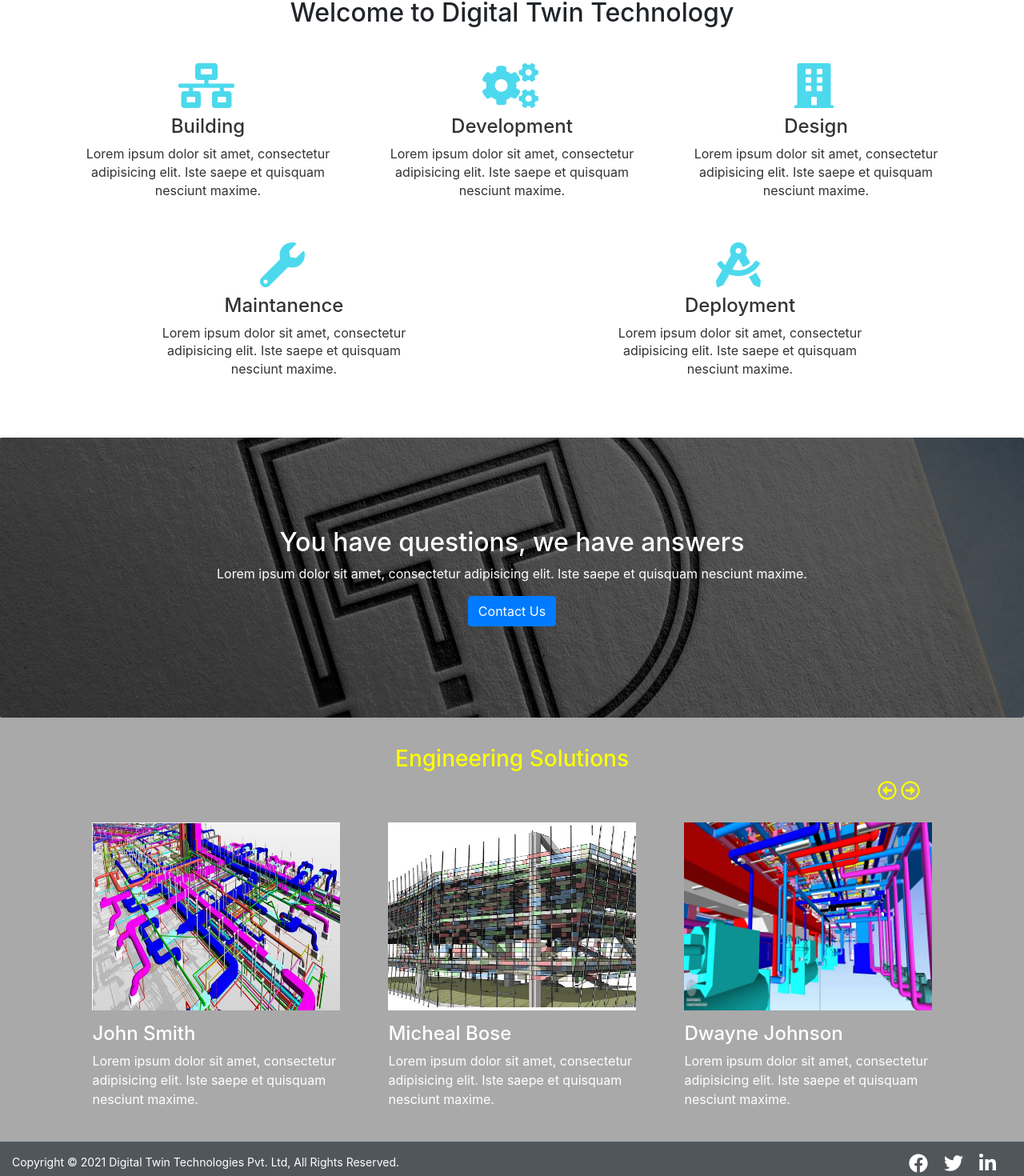
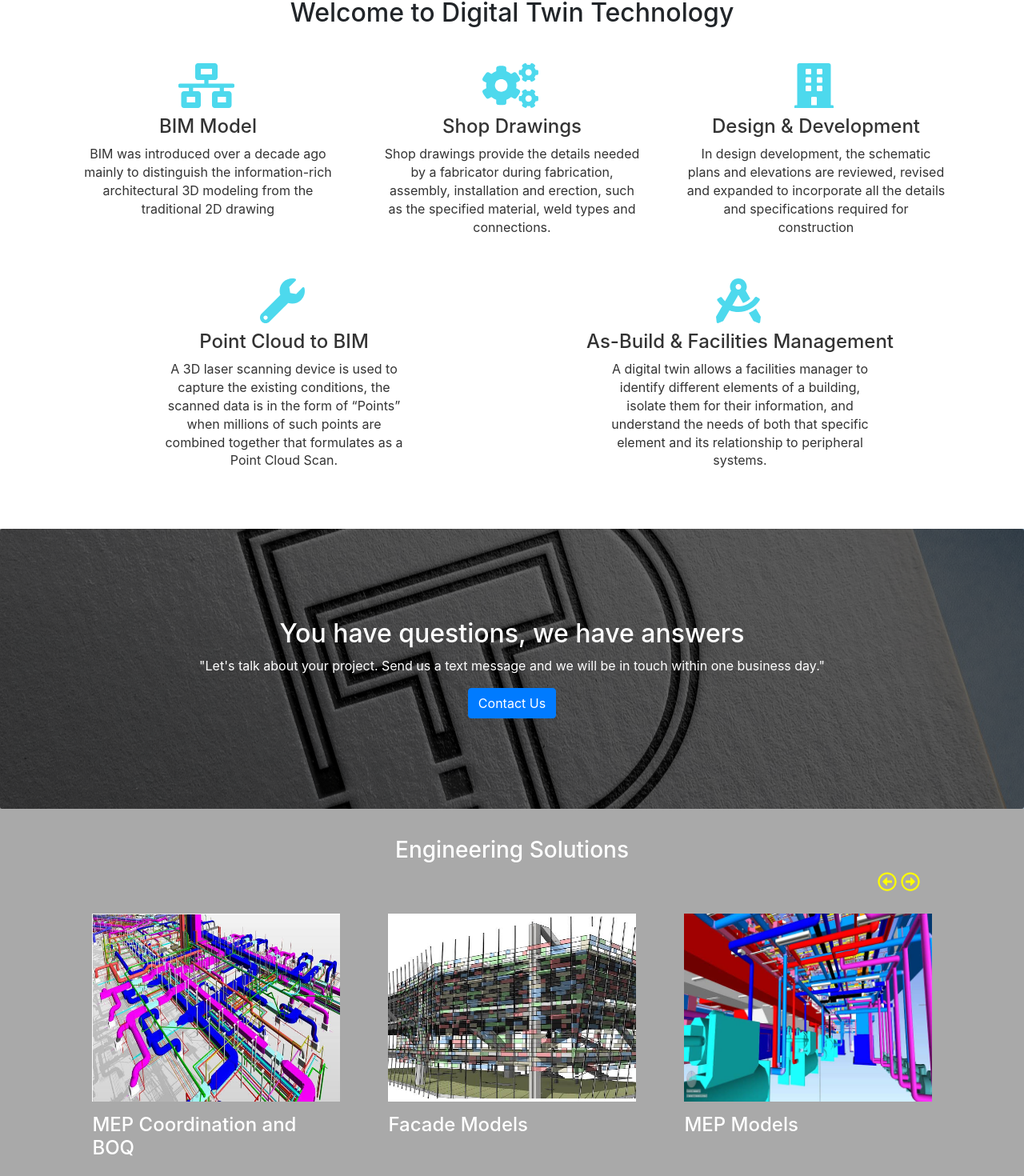
Before and after one commit to thirumalai77/digital_twins, a React (Create React App) app: page / in a window 1280 px wide. Shown: the part 807-2277 px from the top of the page at 80% size. Built offline with nearby package versions, Linux system fonts and the light colour scheme.

Commit message:
Content updated

```diff
--- a/src/components/About/index.js
+++ b/src/components/About/index.js
@@ -17,28 +17,47 @@ function About(){
     const TeamObj = [
         {
             profileImage:sliderImageOne,
-            name:'John Smith',
-            desigination: 'BIM Modeler',
-            description:"Lorem ipsum dolor sit amet, consectetur adipisicing elit. Iste saepe et quisquam nesciunt maxime."
+            name:'BIM Manager',
+            desigination: '',
+            description:`Our BIM Manager is the person who is responsible for the implementation of Building Information
+            Modelling (BIM) and digital construction procedures.
+            He or she deals with organising the digital processes, supervising and generally coordinating orders and
+            the specialised human resources involved in the BIM process. The BIM Manager manages also interacts
+            mainly with two other management figures: the BIM Modeller and the BIM Coordinator; but possess the
+            right background to make the final decisions independently. They have the practical knowledge that
+            allows them to be fully involved in the management process and the creation of standards and
+            documentation.`
         },
         {
             profileImage:sliderImageTwo,
-            name:'Micheal Bose',
-            desigination: 'BIM Modeler',
-            description:"Lorem ipsum dolor sit amet, consectetur adipisicing elit. Iste saepe et quisquam nesciunt maxime."
+            name:'BIM Cooridnator',
+            desigination: '',
+            description:`Our BIM coordinator coordinates the process of generating and managing digital models of places;
+            building information models are virtual files that help with decision-making during the building process.
+            Our coordinators are well-educated in not only the industry in which they works, but in all aspects of
+            construction as well.
+            Aside from time spent in the office, our coordinator also likely spends substantial time at job/build sites
+            to inspect the project and witness progress as it happens; the coordinator can compare real-time
+            progress to the building model plan and revise when needed.`
         },
         {
             profileImage:sliderImageThree,
-            name:'Dwayne Johnson',
-            desigination: 'Managing Director',
-            description:"Lorem ipsum dolor sit amet, consectetur adipisicing elit. Iste saepe et quisquam nesciunt maxime."
-        },
-        {
-            profileImage:sliderImageFour,
-            name:'Robert Downey',
-            desigination: 'Technical Lead',
-            description:"Lorem ipsum dolor sit amet, consectetur adipisicing elit. Iste saepe et quisquam nesciunt maxime."
+            name:'BIM Modeller',
+            desigination: '',
+            description:`Our BIM modeler is the person who actually makes the model. He/She will model the elements, will
+            add the requirement information to the elements. They are able to make new elements (custom revit
+            families for example). He knows how to make schedules which support him in modelling. Modelling for
+            us, is making a 3D element PLUS adding the right info to it.
+            We always like to team up engineers with a modeler. The BIM engineer brings input to the model. He (or
+            she) has the technical knowledge that needs to be brought into the model. It's the responsibility of the
+            engineer to make this happen.`
         }
+        // {
+        //     profileImage:sliderImageFour,
+        //     name:'Robert Downey',
+        //     desigination: 'Technical Lead',
+        //     description:"Lorem ipsum dolor sit amet, consectetur adipisicing elit. Iste saepe et quisquam nesciunt maxime."
+        // }
     ];
     return(
         <Container className="content-div">
@@ -48,9 +67,8 @@ function About(){
             </Col>
             <Col className="col-md-6 text-left">
                 <h2>About Digital Twin</h2>
-                <p>Lorem ipsum dolor sit amet, consectetur adipisicing elit. Sed voluptate nihil eum consectetur similique? Consectetur, quod, incidunt, harum nisi dolores delectus reprehenderit voluptatem perferendis dicta dolorem non blanditiis ex fugiat.</p>
-                <p>Lorem ipsum dolor sit amet, consectetur adipisicing elit. Saepe, magni, aperiam vitae illum voluptatum aut sequi impedit non velit ab ea pariatur sint quidem corporis eveniet. Odit, temporibus reprehenderit dolorum!</p>
-                <p>Lorem ipsum dolor sit amet, consectetur adipisicing elit. Et, consequuntur, modi mollitia corporis ipsa voluptate corrupti eum ratione ex ea praesentium quibusdam? Aut, in eum facere corrupti necessitatibus perspiciatis quis?</p>
+                <p>We're an independently owned strategic creative agency forever curious and ready to transform the way business is done.</p>
+                <p>Although we are a well-oiled machine, our people are talented and we cultivate the importance of honoring their respective crafts. It helps to better serve both each other and our partners and it shows in everything from what we design and produce, so what we value and believe.</p>
             </Col>
             </Row>
             <div className="row">
@@ -67,14 +85,14 @@ function About(){
                                     <small>{team.desigination}</small>
                                 </h3>
                                 <p>{team.description}</p>
-                                <ul className="list-inline">
+                                {/* <ul className="list-inline">
                                     <li><FontAwesomeIcon icon={faFacebook} className="team-social-icons" />
                                     </li>
                                     <li><FontAwesomeIcon icon={faTwitter} className="team-social-icons" />
                                     </li>
                                     <li><FontAwesomeIcon icon={faLinkedinIn} className="team-social-icons" />
                                     </li>
-                                </ul>
+                                </ul> */}
                             </div>
                         </div>
                     </div>
--- a/src/components/Home/BackgroundImageText.js
+++ b/src/components/Home/BackgroundImageText.js
@@ -6,7 +6,7 @@ function BackgroundImageText(){
             <div className="card-img-overlay banner-overlay"></div>
             <div className="banner-content container">
             <h2>You have questions, we have answers</h2>
-            <p>Lorem ipsum dolor sit amet, consectetur adipisicing elit. Iste saepe et quisquam nesciunt maxime.</p>
+            <p>"Let's talk about your project. Send us a text message and we will be in touch within one business day."</p>
             <p> <Button variant="primary">Contact Us</Button> </p>
             </div>
         </div>
--- a/src/components/Home/ContentIcon.js
+++ b/src/components/Home/ContentIcon.js
@@ -11,28 +11,28 @@ function ContentIcon(){
     const TeamObj = [
         {
             icon:faNetworkWired,
-            name:'Building',
-            description:"Lorem ipsum dolor sit amet, consectetur adipisicing elit. Iste saepe et quisquam nesciunt maxime."
+            name:'BIM Model',
+            description:"BIM was introduced over a decade ago mainly to distinguish the information-rich architectural 3D modeling from the traditional 2D drawing"
         },
         {
             icon:faCogs,
-            name:'Development',
-            description:"Lorem ipsum dolor sit amet, consectetur adipisicing elit. Iste saepe et quisquam nesciunt maxime."
+            name:'Shop Drawings',
+            description:"Shop drawings provide the details needed by a fabricator during fabrication, assembly, installation and erection, such as the specified material, weld types and connections."
         },
         {
             icon:faBuilding,
-            name:'Design',
-            description:"Lorem ipsum dolor sit amet, consectetur adipisicing elit. Iste saepe et quisquam nesciunt maxime."
+            name:'Design & Development',
+            description:"In design development, the schematic plans and elevations are reviewed, revised and expanded to incorporate all the details and specifications required for construction"
         },
         {
             icon:faWrench,
-            name:'Maintanence',
-            description:"Lorem ipsum dolor sit amet, consectetur adipisicing elit. Iste saepe et quisquam nesciunt maxime."
+            name:'Point Cloud to BIM',
+            description:"A 3D laser scanning device is used to capture the existing conditions, the scanned data is in the form of “Points” when millions of such points are combined together that formulates as a Point Cloud Scan."
         },
         {
             icon:faDraftingCompass,
-            name:'Deployment',
-            description:"Lorem ipsum dolor sit amet, consectetur adipisicing elit. Iste saepe et quisquam nesciunt maxime."
+            name:'As-Build & Facilities Management',
+            description:"A digital twin allows a facilities manager to identify different elements of a building, isolate them for their information, and understand the needs of both that specific element and its relationship to peripheral systems."
         }
     ];
     return(
--- a/src/components/Home/HomeSlider.js
+++ b/src/components/Home/HomeSlider.js
@@ -4,33 +4,33 @@ import sliderImageOne from '../../assets/images/HomeSlider/Slide_1.jpeg';
 import sliderImageTwo from '../../assets/images/HomeSlider/Slide_2.jpeg';
 import sliderImageThree from '../../assets/images/HomeSlider/Slide_3.jpeg';
 import sliderImageFour from '../../assets/images/HomeSlider/Slide_4.jpeg';
-import sliderImageFive from '../../assets/images/HomeSlider/Slide_5.jpeg';
+import sliderImageFive from '../../assets/images/HomeSlider/Slide_5.jpg';
 function HomeSlider(){
     const sliderObj = [
         {
             sliderImage:sliderImageOne,
-            sliderHeader:'First Slide Label',
-            sliderDesc: 'Nulla vitae elit libero, a pharetra augue mollis interdum.'
+            sliderHeader:'MEP Coordination and BOQ',
+            sliderDesc: ''
         },
         {
             sliderImage:sliderImageTwo,
-            sliderHeader:'Second Slide Label',
-            sliderDesc: 'Nulla vitae elit libero, a pharetra augue mollis interdum.'
+            sliderHeader:'Facade Models',
+            sliderDesc: ''
         },
         {
             sliderImage:sliderImageThree,
-            sliderHeader:'Third Slide Label',
-            sliderDesc: 'Nulla vitae elit libero, a pharetra augue mollis interdum.'
+            sliderHeader:'MEP Models',
+            sliderDesc: ''
         },
         {
             sliderImage:sliderImageFour,
-            sliderHeader:'Four Slide Label',
-            sliderDesc: 'Nulla vitae elit libero, a pharetra augue mollis interdum.'
+            sliderHeader:'Structure Models',
+            sliderDesc: ''
         },
         {
             sliderImage:sliderImageFive,
-            sliderHeader:'Five Slide Label',
-            sliderDesc: 'Nulla vitae elit libero, a pharetra augue mollis interdum.'
+            sliderHeader:'Architecture Models',
+            sliderDesc: ''
         }
     ]
     return(
--- a/src/components/Home/Homecontentslider.js
+++ b/src/components/Home/Homecontentslider.js
@@ -16,23 +16,23 @@ function Homecontentslider(props){
     const TeamObj = [
         {
             bannerImage:sliderImageOne,
-            title:'John Smith',
-            description:"Lorem ipsum dolor sit amet, consectetur adipisicing elit. Iste saepe et quisquam nesciunt maxime."
+            title:'MEP Coordination and BOQ',
+            description:""
         },
         {
             bannerImage:sliderImageTwo,
-            title:'Micheal Bose',
-            description:"Lorem ipsum dolor sit amet, consectetur adipisicing elit. Iste saepe et quisquam nesciunt maxime."
+            title:'Facade Models',
+            description:""
         },
         {
             bannerImage:sliderImageThree,
-            title:'Dwayne Johnson',
-            description:"Lorem ipsum dolor sit amet, consectetur adipisicing elit. Iste saepe et quisquam nesciunt maxime."
+            title:'MEP Models',
+            description:""
         },
         {
             bannerImage:sliderImageFour,
-            title:'Robert Downey',
-            description:"Lorem ipsum dolor sit amet, consectetur adipisicing elit. Iste saepe et quisquam nesciunt maxime."
+            title:'Structure Models',
+            description:""
         }
     ];
     const settings = {
--- a/src/components/Services/index.js
+++ b/src/components/Services/index.js
@@ -25,25 +25,33 @@ function Services(){
 
         <div class="container split-div">
         <Tabs defaultActiveKey="profile" id="uncontrolled-tab-example">
-            <Tab eventKey="home" title="Home">
+            <Tab eventKey="home" title="Models">
             <div style={{textAlign:'left',marginLeft:10}}>
-            <h4 style={{marginTop:15}}>Service One</h4>
-                <p>Lorem ipsum dolor sit amet, consectetur adipisicing elit. Quae repudiandae fugiat illo cupiditate excepturi esse officiis consectetur, laudantium qui voluptatem. Ad necessitatibus velit, accusantium expedita debitis impedit rerum totam id. Lorem ipsum dolor sit amet, consectetur adipisicing elit. Natus quibusdam recusandae illum, nesciunt, architecto, saepe facere, voluptas eum incidunt dolores magni itaque autem neque velit in. At quia quaerat asperiores.</p>
-                <p>Lorem ipsum dolor sit amet, consectetur adipisicing elit. Quae repudiandae fugiat illo cupiditate excepturi esse officiis consectetur, laudantium qui voluptatem. Ad necessitatibus velit, accusantium expedita debitis impedit rerum totam id. Lorem ipsum dolor sit amet, consectetur adipisicing elit. Natus quibusdam recusandae illum, nesciunt, architecto, saepe facere, voluptas eum incidunt dolores magni itaque autem neque velit in. At quia quaerat asperiores.</p>
+            <h4 style={{marginTop:15}}>Models</h4>
+                <p>A 3D model is a mathematical representation of something three-dimensional. 3D models are used to
+                    portray real-world and conceptual visuals for better understanding and coordinjation in AEC industries. It
+                    is being acclaimed by its advocates as a lifesaver for complicated projects because of its ability to correct
+                    errors early in the design stage and accurately schedule construction.</p>
+                <p>We deliver the models in designated software extensions such as .rvt, .nwc and so on...</p>
             </div>
             </Tab>
-            <Tab eventKey="profile" title="Profile">
+            <Tab eventKey="profile" title="Shop Drawings">
             <div style={{textAlign:'left',marginLeft:10}}>
-            <h4 style={{marginTop:15}}>Service Two</h4>
-                <p>Lorem ipsum dolor sit amet, consectetur adipisicing elit. Quae repudiandae fugiat illo cupiditate excepturi esse officiis consectetur, laudantium qui voluptatem. Ad necessitatibus velit, accusantium expedita debitis impedit rerum totam id. Lorem ipsum dolor sit amet, consectetur adipisicing elit. Natus quibusdam recusandae illum, nesciunt, architecto, saepe facere, voluptas eum incidunt dolores magni itaque autem neque velit in. At quia quaerat asperiores.</p>
-                <p>Lorem ipsum dolor sit amet, consectetur adipisicing elit. Quae repudiandae fugiat illo cupiditate excepturi esse officiis consectetur, laudantium qui voluptatem. Ad necessitatibus velit, accusantium expedita debitis impedit rerum totam id. Lorem ipsum dolor sit amet, consectetur adipisicing elit. Natus quibusdam recusandae illum, nesciunt, architecto, saepe facere, voluptas eum incidunt dolores magni itaque autem neque velit in. At quia quaerat asperiores.</p>
+            <h4 style={{marginTop:15}}>Shop Drawings</h4>
+                <p>Design drawings are used in the early stage of design development as a means to communicate design
+                    ideas and proposals. In comparison, shop drawings provide the details needed by a fabricator during
+                    fabrication, assembly, installation and erection, such as the specified material, weld types and
+                    connections. All our drawings will be given in CAD and PDF formats.</p>
             </div>
             </Tab>
-            <Tab eventKey="contact" title="Contact">
+            <Tab eventKey="contact" title="As-Built & Facilities Management">
             <div style={{textAlign:'left',marginLeft:10}}>
-            <h4 style={{marginTop:15}}>Service Three</h4>
-                <p>Lorem ipsum dolor sit amet, consectetur adipisicing elit. Quae repudiandae fugiat illo cupiditate excepturi esse officiis consectetur, laudantium qui voluptatem. Ad necessitatibus velit, accusantium expedita debitis impedit rerum totam id. Lorem ipsum dolor sit amet, consectetur adipisicing elit. Natus quibusdam recusandae illum, nesciunt, architecto, saepe facere, voluptas eum incidunt dolores magni itaque autem neque velit in. At quia quaerat asperiores.</p>
-                <p>Lorem ipsum dolor sit amet, consectetur adipisicing elit. Quae repudiandae fugiat illo cupiditate excepturi esse officiis consectetur, laudantium qui voluptatem. Ad necessitatibus velit, accusantium expedita debitis impedit rerum totam id. Lorem ipsum dolor sit amet, consectetur adipisicing elit. Natus quibusdam recusandae illum, nesciunt, architecto, saepe facere, voluptas eum incidunt dolores magni itaque autem neque velit in. At quia quaerat asperiores.</p>
+            <h4 style={{marginTop:15}}>As-Built & Facilities Management</h4>
+                <p>The simplest introduction to BIM for facilities managers is through digital twins. A digital twin is a 3D
+                    digital replication of a physical building and the baseline model for a BIM record. A digital twin allows a
+                    facilities manager to identify different elements of a building, isolate them for their information, and
+                    understand the needs of both that specific element and its relationship to peripheral systems. We also
+                    incorporate the data as per the industry CoBie standard.</p>
             </div>
             </Tab>
         </Tabs>
--- a/src/index.css
+++ b/src/index.css
@@ -17,7 +17,8 @@ code {
 }
 
 .menu-nav a:hover,.menu-nav .active{
-  background-color: yellow;
+  background-color: #555;
+  color: #fff !important;
   transition:all 0.8s ease;
 }
 
@@ -45,7 +46,7 @@ code {
 
 .carousel-label{
   opacity: 0.8;
-  background-color: yellow;
+  background-color:#4DDAEE;
   left: 25% !important;
   color: #000 !important;
   text-align: center;
@@ -236,7 +237,7 @@ code {
 
 .heading{
   margin: 10px;
-  color:yellow;
+  color:#fff;
 }
 
 .arrow-styles{
```
Also changed, not shown: src/assets/images/HomeSlider/Slide_5.jpg (added).
